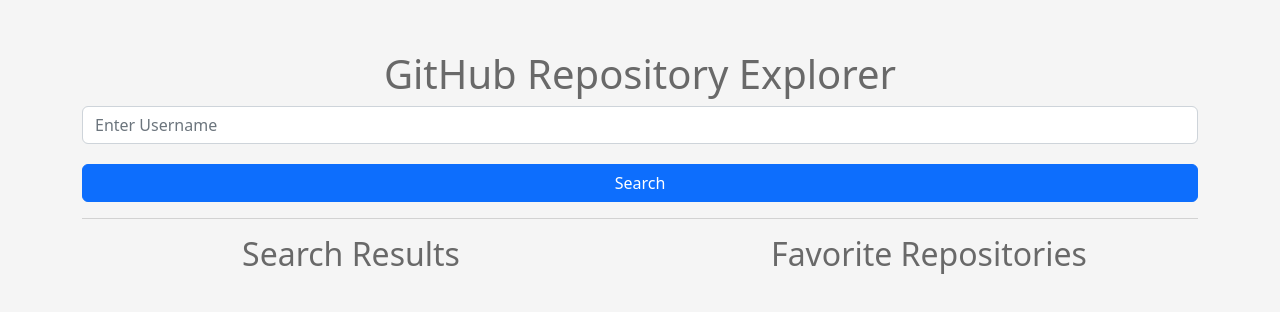
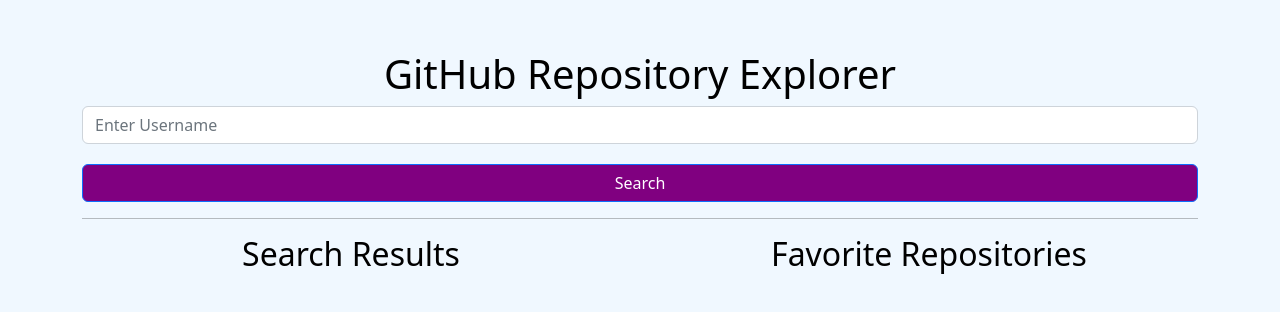
Before and after one commit to Brand0nLe/GitHub-Repository-Explorer, a React (Create React App) app: page / in a window 1280 px wide. Shown: the top 312 px of the page. Built offline with nearby package versions, Linux system fonts and the light colour scheme.

Commit message:
updating button colors and bg

```diff
--- a/src/components/repositorylist/RepositoryList.css
+++ b/src/components/repositorylist/RepositoryList.css
@@ -12,27 +12,24 @@
   margin-bottom: 5px;
 }
 
-.btn-primary {
-  background-color: #00BFFF;
-  color: #FFFFFF;
+.btn-custom-add {
+  background-color: #00BFFF!important;
+  color: #FFFFFF!important;
+  width: 100%
 }
 
-.btn-custom-primary {
-  background-color: #00BFFF;
-  color: #FFFFFF;
+.btn-custom-add:hover {
+  background-color: #008FB3!important;
 }
 
-.btn-custom-primary:hover {
-  background-color: #008FB3;
+.btn-custom-remove {
+  background-color: #FF6347!important;
+  color: #FFFFFF!important;
+  width: 100%;
 }
 
-.btn-custom-danger {
-  background-color: #FF6347;
-  color: #FFFFFF;
-}
-
-.btn-custom-danger:hover {
-  background-color: #B34735;
+.btn-custom-remove:hover {
+  background-color: #B34735!important;
 }
 
 a {
--- a/src/components/repositorylist/RepositoryList.tsx
+++ b/src/components/repositorylist/RepositoryList.tsx
@@ -59,7 +59,7 @@
             </Card.Text>
             {favorites && (
               <Button
-                className={isFavorite(repo) ? 'btn-custom-danger' : 'btn-custom-primary'}
+                className={isFavorite(repo) ? 'btn-custom-remove' : 'btn-custom-add'}
                 onClick={() => handleFavoriteButtonClick(repo)}
               >
                 {isFavorite(repo) ? 'Remove from Favorites' : 'Add to Favorites'}
--- a/src/components/userform/UserForm.css
+++ b/src/components/userform/UserForm.css
@@ -10,11 +10,12 @@
   font-size: 1em;
 }
 
-.searchButton {
+
+.customBtn {
   margin-top: 20px;
   width: 100%;
   padding: 10px 20px;
-  background-color: #007bff;
+  background-color: #800080!important;
   border: none;
   color: white;
   border-radius: 5px;
@@ -22,6 +23,6 @@
   transition: background-color 0.3s ease;
 }
 
-.searchButton {
-  background-color: #0056b3;
+.customBtn:hover {
+  background-color: #600060!important;
 }
--- a/src/components/userform/UserForm.tsx
+++ b/src/components/userform/UserForm.tsx
@@ -24,7 +24,7 @@
                     onChange={(e) => setUsername(e.target.value)}
                 />
             </Form.Group>
-            <Button variant="primary" type="submit" className="searchButton">
+            <Button type="submit" className="customBtn">
                 Search
             </Button>
         </Form>
--- a/src/pages/HomePage.css
+++ b/src/pages/HomePage.css
@@ -1,7 +1,6 @@
 body {
-    height: 100%;
-    background-color: #F5F5F5 !important;
-    color: #696969 !important;
+    background-color:aliceblue !important;
+    color: black !important;
 }
 
 .home-page {
```
